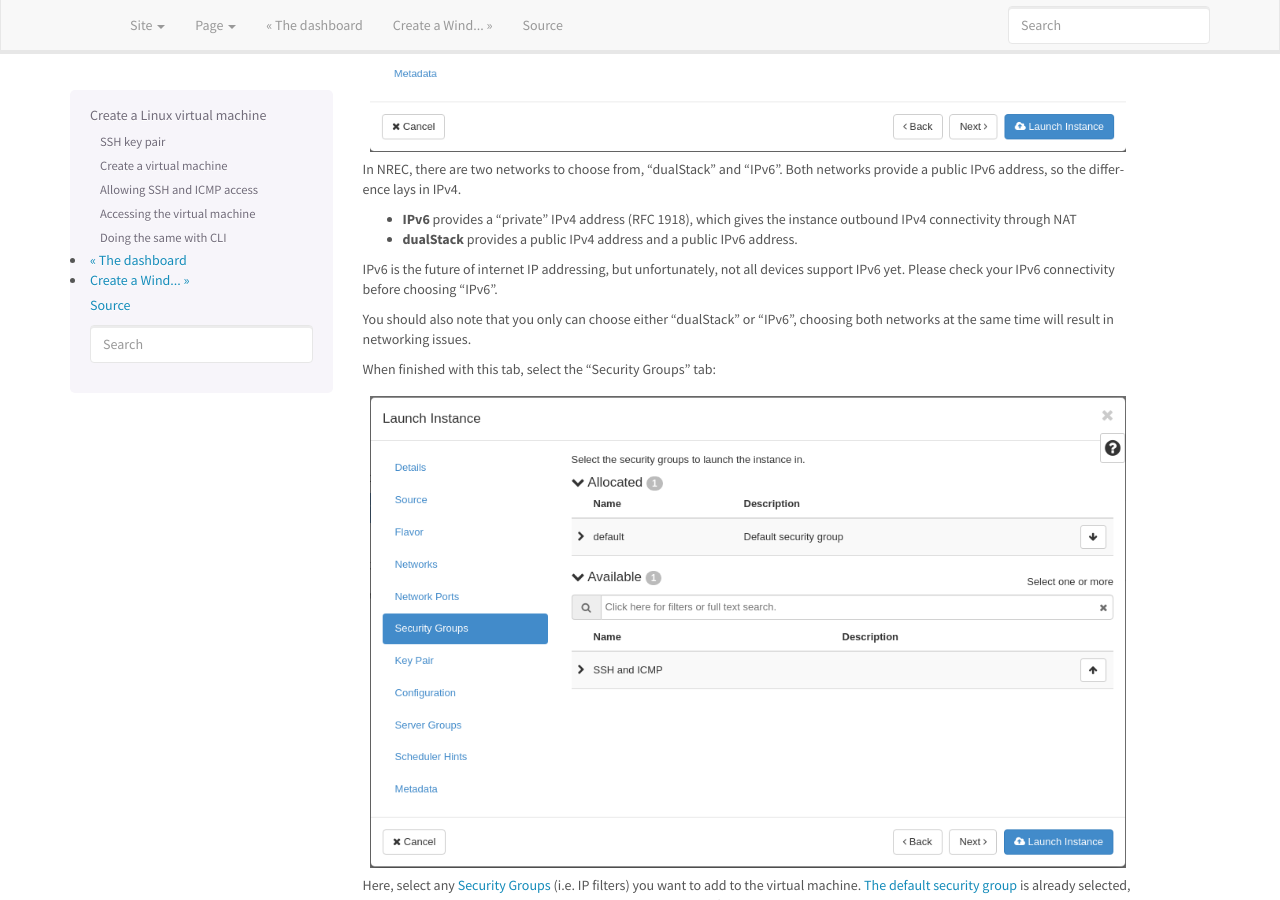
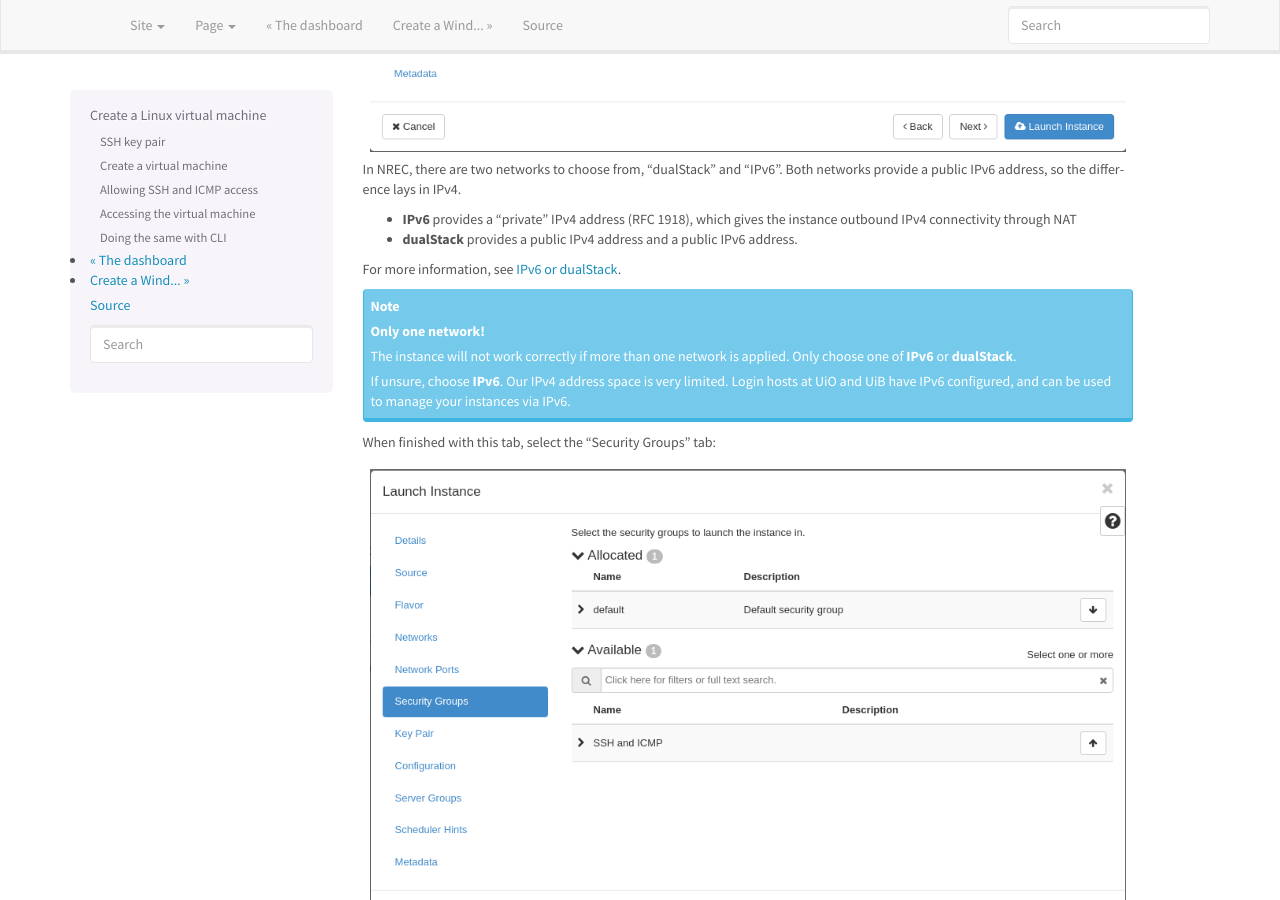
Before and after one commit to norcams/docs-enduser, a Sphinx documentation site: the page built from docs/create-virtual-machine.rst, in a window 1280 px wide and 900 px high, scrolled down 3172 px. Built offline with Sphinx 7.4.7, drawn with Linux system fonts in a browser that asks for light colours.

Commit message:
warnings

```diff
--- a/docs/create-virtual-machine.rst
+++ b/docs/create-virtual-machine.rst
@@ -87,13 +87,19 @@ lays in IPv4.
 * **dualStack** provides a public IPv4 address and a public IPv6
   address.
 
-IPv6 is the future of internet IP addressing, but unfortunately, not
-all devices support IPv6 yet. Please check your IPv6 connectivity
-before choosing "IPv6".
+.. _IPv6 or dualStack: networking.html#ipv6-or-dualstack
 
-You should also note that you only can choose either "dualStack" or
-"IPv6", choosing both networks at the same time will result in
-networking issues.
+For more information, see `IPv6 or dualStack`_.
+
+.. NOTE::
+   **Only one network!**
+
+   The instance will not work correctly if more than one network is
+   applied. Only choose one of **IPv6** or **dualStack**.
+
+   If unsure, choose **IPv6**. Our IPv4 address space is very
+   limited. Login hosts at UiO and UiB have IPv6 configured, and can
+   be used to manage your instances via IPv6.
 
 When finished with this tab, select the "Security Groups" tab:
 
```
